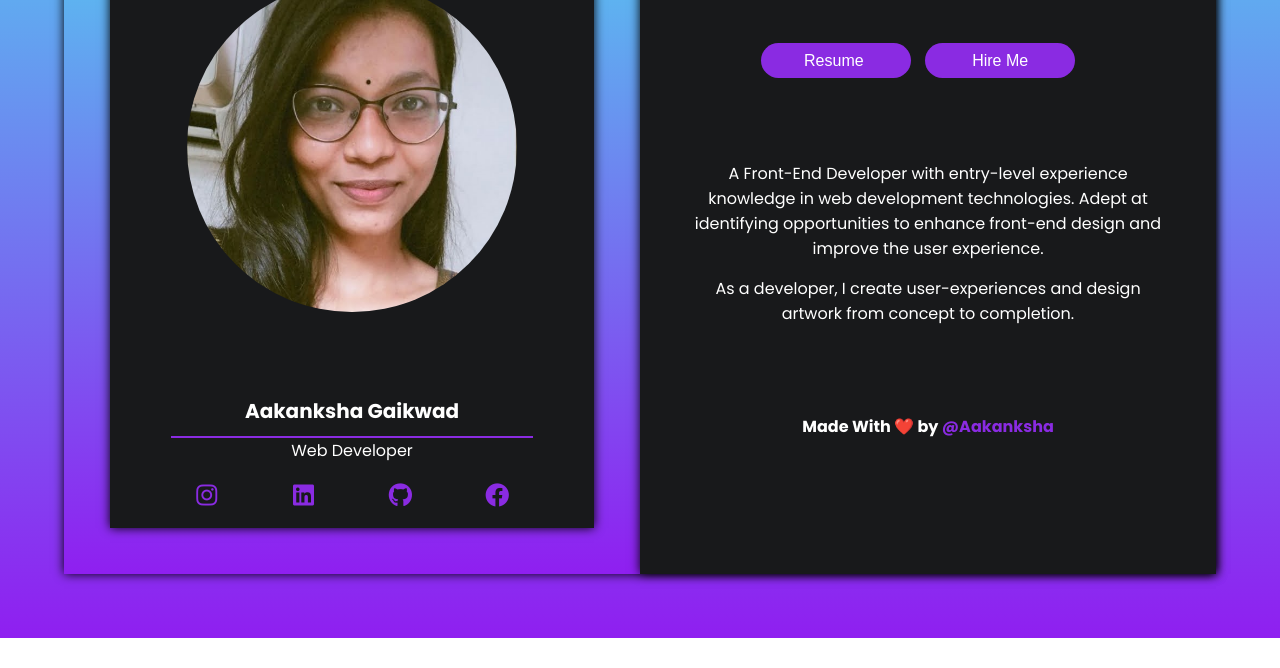
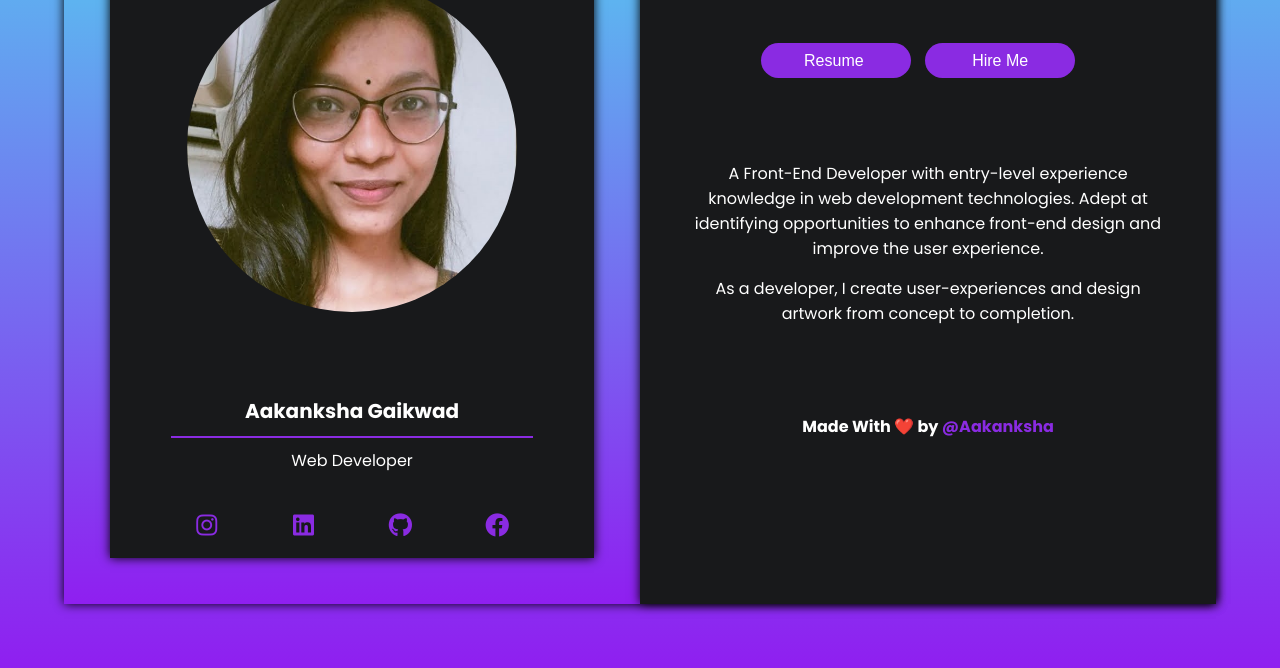
Before and after one commit to kanksha44/Project1, a plain HTML site: page index.html in a window 1280 px wide. Shown: the part 205-873 px from the top of the page. Before the commit the page ends 843 px from the top, so only its background shows below. Drawn offline with Linux system fonts and the light colour scheme.

Commit message:
padding to user-text box

```diff
--- a/style.css
+++ b/style.css
@@ -110,7 +110,10 @@ background-image: linear-gradient(rgb(82, 214, 240), rgb(143, 31, 240));
 
 .user-texts {
   color: #fff;
-  padding-bottom: 10px;
+  padding-bottom: 30px;
+}
+.user-texts p{
+  padding-top: 10px;
 }
 
 .user-name {
```
